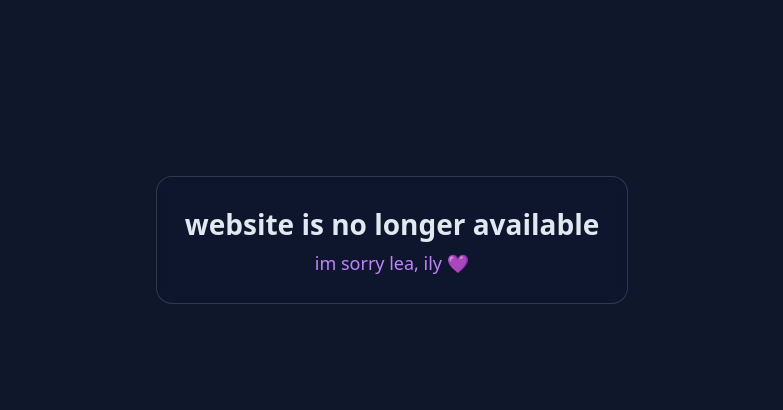
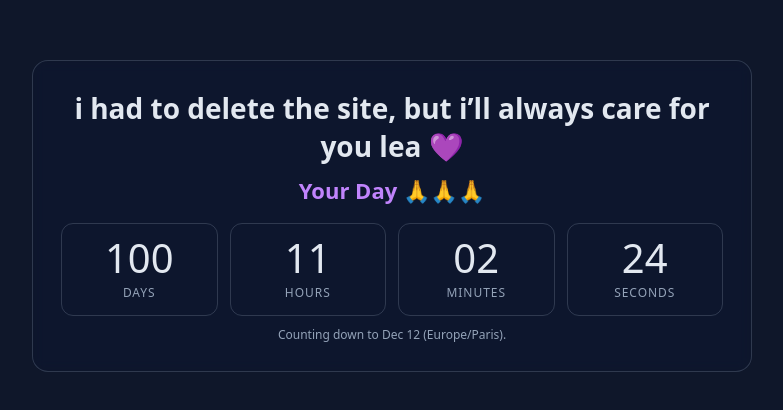
Before and after one commit to Moesb1/Lea-s-birthday-, a plain HTML site: page index.html in a window 1280 px wide. Shown: the part 184-594 px from the top of the page, without its empty margins (248-1031 px from the left). Drawn offline with Linux system fonts and the light colour scheme.

Commit message:
Update index.html

```diff
--- a/index.html
+++ b/index.html
@@ -4,21 +4,86 @@
   <meta charset="utf-8" />
   <meta name="viewport" content="width=device-width,initial-scale=1" />
   <meta name="robots" content="noindex" />
-  <title>Website is no longer available</title>
+  <title>Your Day</title>
   <style>
-    html,body{height:100%;margin:0;font-family:system-ui,-apple-system,Segoe UI,Roboto,Helvetica,Arial,sans-serif;background:#0f172a;color:#e2e8f0}
-    .wrap{min-height:100vh;display:flex;align-items:center;justify-content:center;padding:24px;text-align:center}
-    .card{max-width:640px;background:rgba(15,23,42,.6);border:1px solid rgba(148,163,184,.25);border-radius:16px;padding:28px;backdrop-filter:saturate(140%) blur(6px)}
-    h1{margin:0 0 8px;font-size:clamp(20px,3vw,28px)}
-    p{margin:0;font-size:clamp(16px,2.8vw,18px);color:#c084fc;} /* purple text */
+    :root { --bg:#0f172a; --fg:#e2e8f0; --muted:#94a3b8; --accent:#c084fc; }
+    * { box-sizing: border-box }
+    html,body { height:100%; margin:0; font-family: system-ui,-apple-system,Segoe UI,Roboto,Helvetica,Arial,sans-serif; background:var(--bg); color:var(--fg); }
+    .wrap { min-height:100vh; display:flex; align-items:center; justify-content:center; padding:24px }
+    .card { width:100%; max-width:720px; text-align:center; padding:28px; border:1px solid rgba(148,163,184,.25); border-radius:16px; background:rgba(15,23,42,.55); backdrop-filter:saturate(140%) blur(6px) }
+    h1 { margin:0 0 10px; font-size:clamp(20px,3vw,28px); font-weight:600; }
+    h2 { margin:10px 0 18px; font-size:clamp(18px,2.6vw,22px); color:var(--accent); font-weight:600 }
+    .countdown { display:grid; grid-template-columns: repeat(4, minmax(0,1fr)); gap:12px; margin:14px 0 6px }
+    .unit { padding:14px 10px; border:1px solid rgba(148,163,184,.25); border-radius:12px }
+    .num { display:block; font-size:clamp(26px,5.4vw,40px); line-height:1; font-variant-numeric: tabular-nums; }
+    .lab { display:block; margin-top:6px; font-size:12px; color:var(--muted); text-transform:uppercase; letter-spacing:.08em }
+    .note { margin-top:10px; font-size:12px; color:var(--muted) }
+    .heart { color: var(--accent); }
+    @media (max-width:420px){ .countdown{ grid-template-columns: repeat(2,1fr) } }
   </style>
 </head>
 <body>
   <div class="wrap">
     <div class="card">
-      <h1>website is no longer available</h1>
-      <p>im sorry lea, ily 💜</p>
+      <h1>i had to delete the site, but i’ll always care for you lea <span class="heart">💜</span></h1>
+      <h2>Your Day 🙏🙏🙏</h2>
+
+      <div class="countdown" aria-live="polite">
+        <div class="unit"><span id="d" class="num">0</span><span class="lab">days</span></div>
+        <div class="unit"><span id="h" class="num">00</span><span class="lab">hours</span></div>
+        <div class="unit"><span id="m" class="num">00</span><span class="lab">minutes</span></div>
+        <div class="unit"><span id="s" class="num">00</span><span class="lab">seconds</span></div>
+      </div>
+
+      <div class="note">Counting down to Dec 12 (Europe/Paris).</div>
     </div>
   </div>
+
+  <script>
+    // Decide which year to target based on current time in Paris
+    function getParisNow() {
+      return new Date(new Date().toLocaleString('en-US', { timeZone: 'Europe/Paris' }));
+    }
+    function nextTargetDate() {
+      const nowParis = getParisNow();
+      let year = nowParis.getFullYear();
+      // If it's after Dec 12 in Paris, count to next year
+      if (nowParis.getMonth() > 10 || (nowParis.getMonth() === 11 && nowParis.getDate() > 12)) year++;
+      // Midnight at start of Dec 12 in Paris (CET is UTC+01 in December)
+      return new Date(`${year}-12-12T00:00:00+01:00`);
+    }
+
+    const dEl = document.getElementById('d');
+    const hEl = document.getElementById('h');
+    const mEl = document.getElementById('m');
+    const sEl = document.getElementById('s');
+
+    let target = nextTargetDate();
+
+    function tick(){
+      const now = new Date();
+      let diff = target - now;
+
+      if (diff <= 0) {
+        // If we passed it, roll to next year’s Dec 12 in Paris
+        target = nextTargetDate();
+        diff = target - now;
+      }
+
+      const sec = Math.floor(diff / 1000);
+      const days = Math.floor(sec / 86400);
+      const hours = Math.floor((sec % 86400) / 3600);
+      const mins = Math.floor((sec % 3600) / 60);
+      const secs = sec % 60;
+
+      dEl.textContent = days;
+      hEl.textContent = String(hours).padStart(2,'0');
+      mEl.textContent = String(mins).padStart(2,'0');
+      sEl.textContent = String(secs).padStart(2,'0');
+    }
+
+    tick();
+    setInterval(tick, 1000);
+  </script>
 </body>
 </html>
```
